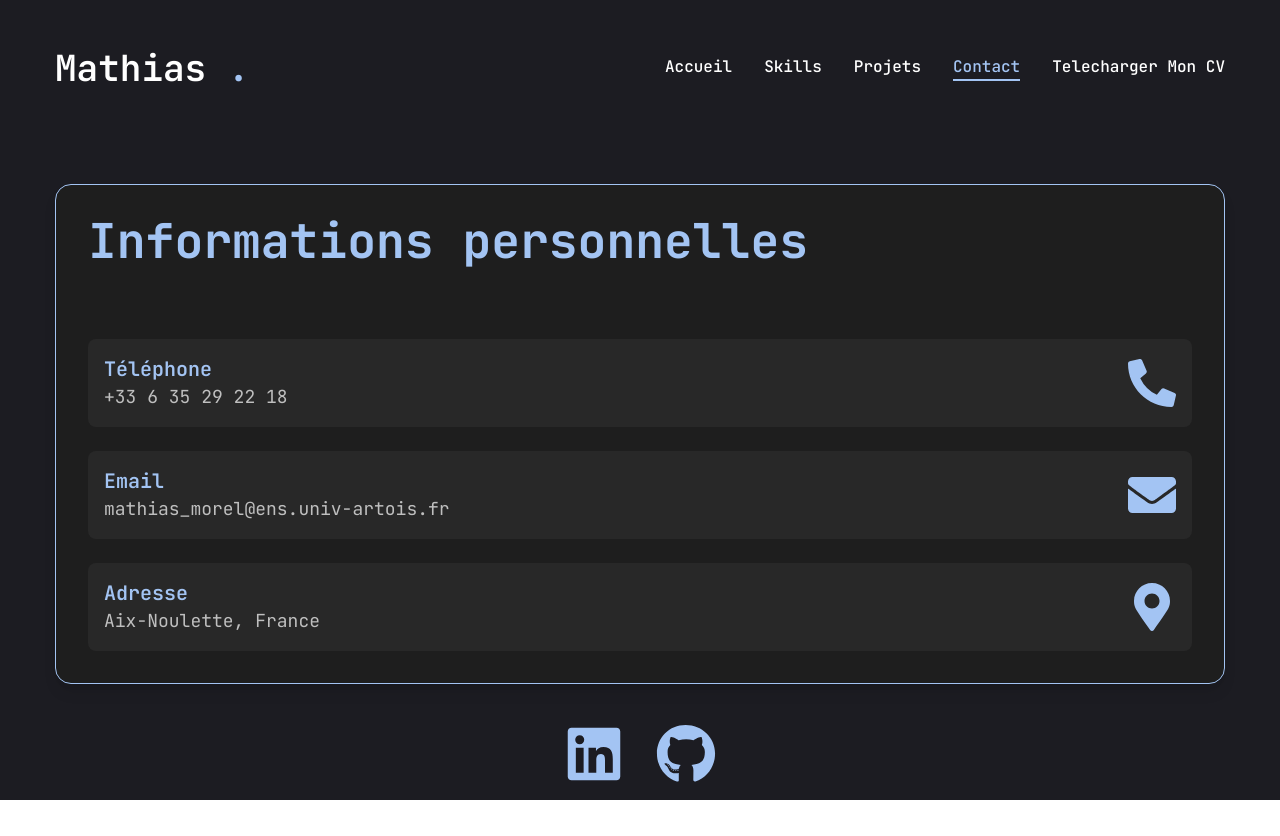
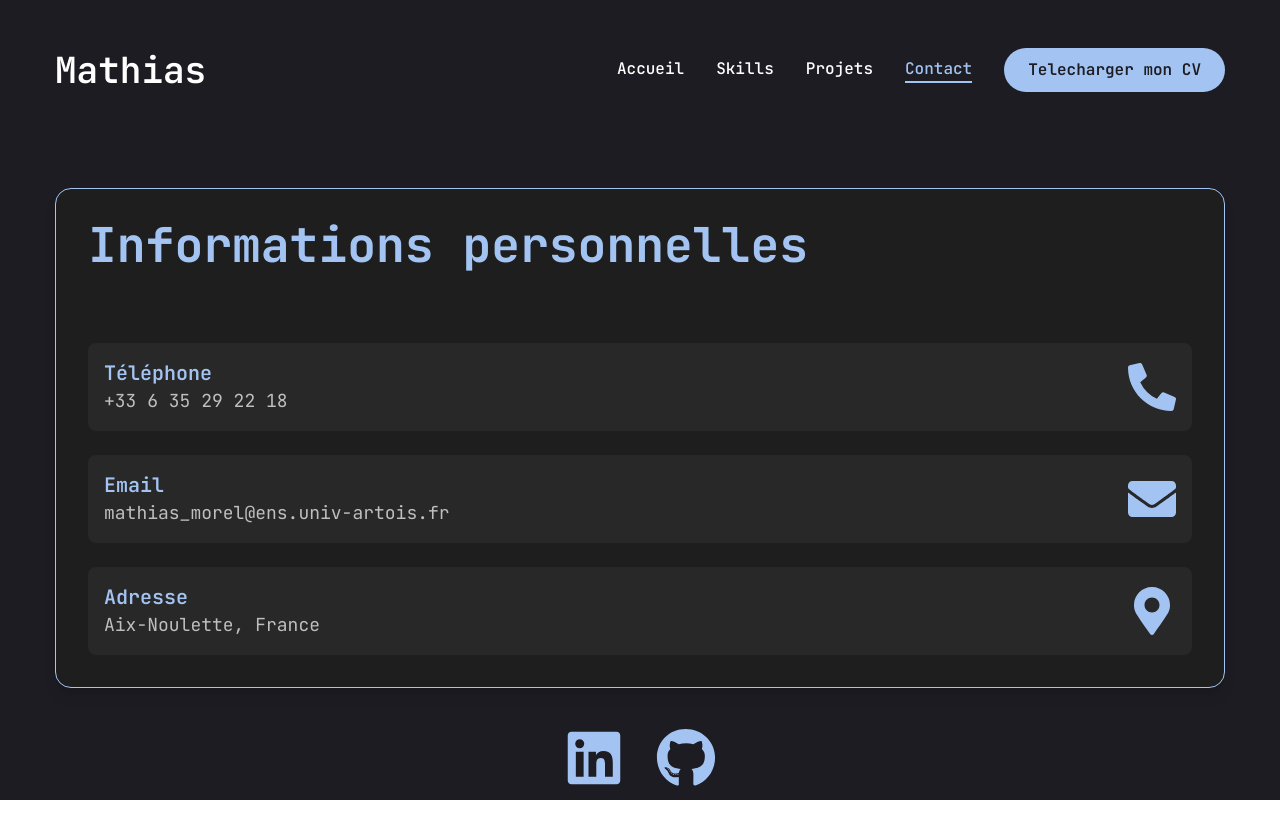
Before and after one commit to Mathias92-cmd/portfolio, a Next.js app: page /contact in a window 1280 px wide. Built offline with nearby package versions, Linux system fonts and the light colour scheme.

Commit message:
Modif button telecharger cv

```diff
--- a/components/Header.jsx
+++ b/components/Header.jsx
@@ -16,12 +16,15 @@ const Header = () => {
         <div className="container mx-auto flex justify-between items-center">
             <Link href="/">
                 <h1 className="text-4xl font-semibold">
-                    Mathias <span className="text-[var(--text-accent)]">.</span>
+                    Mathias <span className="text-[var(--text-accent)]"></span>
                 </h1>
             </Link>
 
             <div className="hidden xl:flex items-center gap-8">
             <Nav />
+                <Link href="/cv.pdf">
+                    <Button>Telecharger mon CV</Button>
+                </Link>
             </div>
 
             <div className="xl:hidden">
--- a/components/MobileNav.jsx
+++ b/components/MobileNav.jsx
@@ -4,6 +4,8 @@ import { Sheet , SheetContent , SheetTrigger } from '@/components/ui/sheet';
 import { usePathname } from "next/navigation";
 import Link from "next/link";
 import {CiMenuFries} from 'react-icons/ci';
+import {FiDownload} from "react-icons/fi";
+import {Button} from "@/components/ui/button";
 
 /**
  * List of links for the mobile navigation
@@ -45,7 +47,7 @@ const MobileNav = () => {
                 </Link>
             </div>
             <nav className="flex flex-col justify-center items-center gap-8">
-                {links.map((link, index)  => {
+                {links.map((link, index) => {
                     return (
                         <Link
                             href={link.path}
@@ -58,6 +60,14 @@ const MobileNav = () => {
                     );
                 })}
             </nav>
+            <div className="flex justify-center mt-8">
+                <Link href="/cv.pdf">
+                    <Button variant="outline" size="lg" className="uppercase flex items-center gap-2">
+                        <span>Téléchargez mon CV</span>
+                        <FiDownload className="text-4xl"/>
+                    </Button>
+                </Link>
+            </div>
         </SheetContent>
     </Sheet>
 }
--- a/components/Nav.jsx
+++ b/components/Nav.jsx
@@ -20,10 +20,6 @@ const links = [
     }, {
         name: "Contact",
         path: "/contact",
-    },{
-        name: "Telecharger mon CV",
-        path: "/cv.pdf",
-        className: "uppercase flex items-center gap-2 bg-[#262629] text-white py-2 px-4 rounded hover:bg-[#333] transition-colors"
     }
 ];
 
```
Lines whose indentation alone changed are shown as unchanged.
